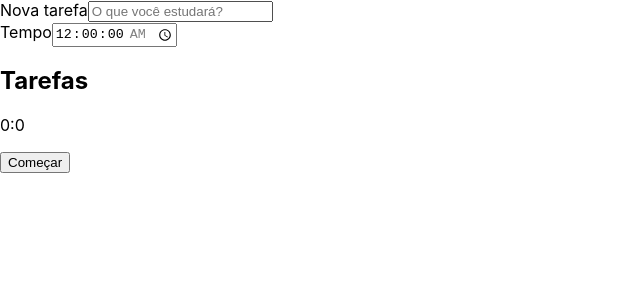
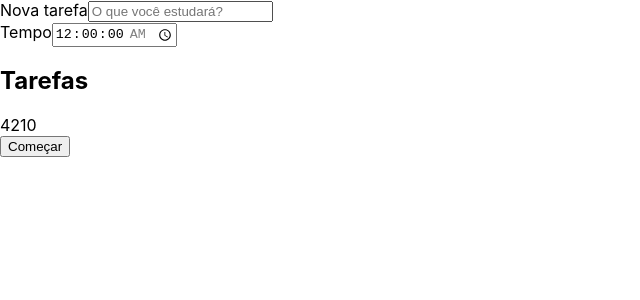
Before and after one commit to rafaballerini/ReactTypescriptCurso, a React (Create React App) app in the folder projeto/: page / in a window 1280 px wide. Shown: the top 300 px of the page, without its empty margins (0-640 px from the left). Built offline with nearby package versions, Linux system fonts and the light colour scheme.

Commit message:
stopwatch

```diff
--- a/projeto/src/App.tsx
+++ b/projeto/src/App.tsx
@@ -1,4 +1,4 @@
-import React, { useState } from 'react'
+import { useState } from 'react'
 import Form from './components/Form/index'
 import List from './components/List/index'
 import Stopwatch from './components/Stopwatch/index'
@@ -20,13 +20,14 @@ function App() {
       setSelected(item)
       newList[index] = item
       setList(newList)
+      console.log(item)
   }
 
   return (
     <div className="App">
       <Form saveTask={handleSaveTask}/>
       <List list={list} onClick={handleOnClick}/>
-      <Stopwatch defaultTime={selected?.time || "00:00:00"}/>
+      <Stopwatch defaultTime={selected?.time}/>
     </div>
   );
 }
--- a/projeto/src/components/Item/index.tsx
+++ b/projeto/src/components/Item/index.tsx
@@ -1,4 +1,3 @@
-import React from 'react'
 import {ITaskData} from '../../types/Task'
 
 interface IItemProps {
--- a/projeto/src/components/Stopwatch/index.tsx
+++ b/projeto/src/components/Stopwatch/index.tsx
@@ -1,28 +1,52 @@
-import React, { useState } from 'react'
+import { useState } from 'react'
 
 interface IStopwatchProps {
-  defaultTime: string;
+  defaultTime?: string;
 }
 
-function parseMinute(initTime?: string): string {
-  if (initTime) {
-    console.log(initTime)
-    const [hourString, minuteString, secondString] = initTime.split(':')
-    const newTime = [(parseInt(hourString) * 60) + (parseInt(minuteString)), parseInt(secondString)]
-    const newTimeString = newTime.join(':')
-    return newTimeString
-  }
-  return '00:00'
+function timeToNumber(defaultTime: string){
+  // {00:00:00}
+  const [hourString, minuteString, secondString] = defaultTime.split(':')
+  const timeSeconds = (parseInt(hourString) * 3600) + (parseInt(minuteString) * 60) + parseInt(secondString)
+  return timeSeconds
 }
 
+// function formatToTimeString(timeSeconds: number) {
+//   const minutes = ('0'+ Math.floor(timeSeconds / 60)).slice(-2);
+//   const secondsLeft = ('0'+ timeSeconds % 60).slice(-2);
+
+//   return `${minutes}:${secondsLeft}`;
+// }
+
 function Stopwatch(props: IStopwatchProps){
+
+  const [time, setTime] = useState(timeToNumber(props.defaultTime || "01:10:10"))
+
+  function handleOnClick(){
+    const timer = setInterval(() => {
+      setTime((previous) => {
+        if (!previous) {
+          clearInterval(timer);
+        }
+        return --previous
+      })
+    }, 1000);
+  }
 
   return (
     <div>
       <div>
-        <p>{parseMinute(props.defaultTime)}</p>
+          <div>
+              <span>{time}</span>
+              {/* <span>{minuteRight}</span>
+          </div>
+          <span>:</span>
+          <div>
+              <span>{secondLeft}</span>
+              <span>{secondRight} </span> */}
+          </div>
       </div>
-      <button>Começar</button>
+      <button onClick={handleOnClick}>Começar</button>
     </div>
   )
 }
```
Also changed, not shown: 2 other files (tests, documents, lock files or other folders).
